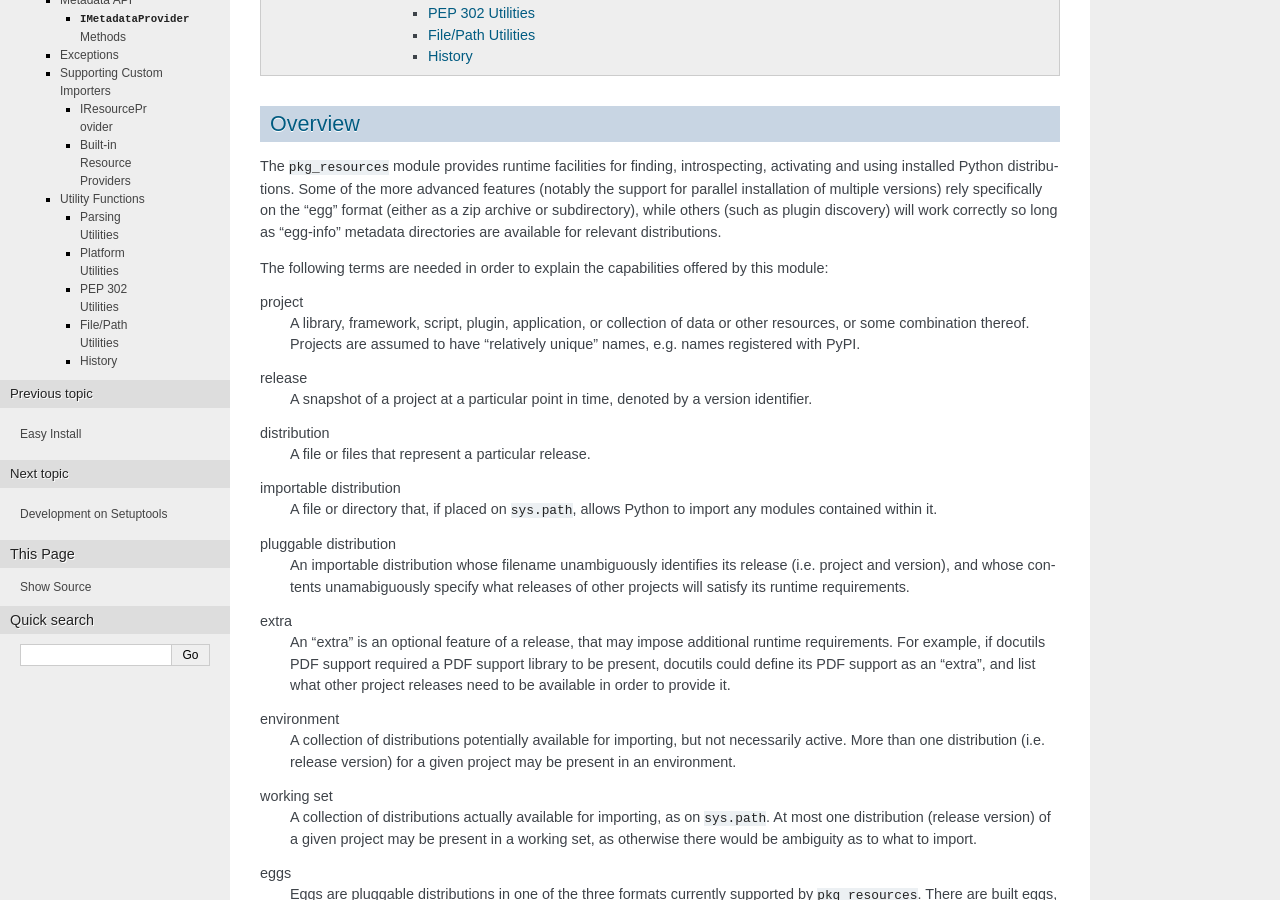
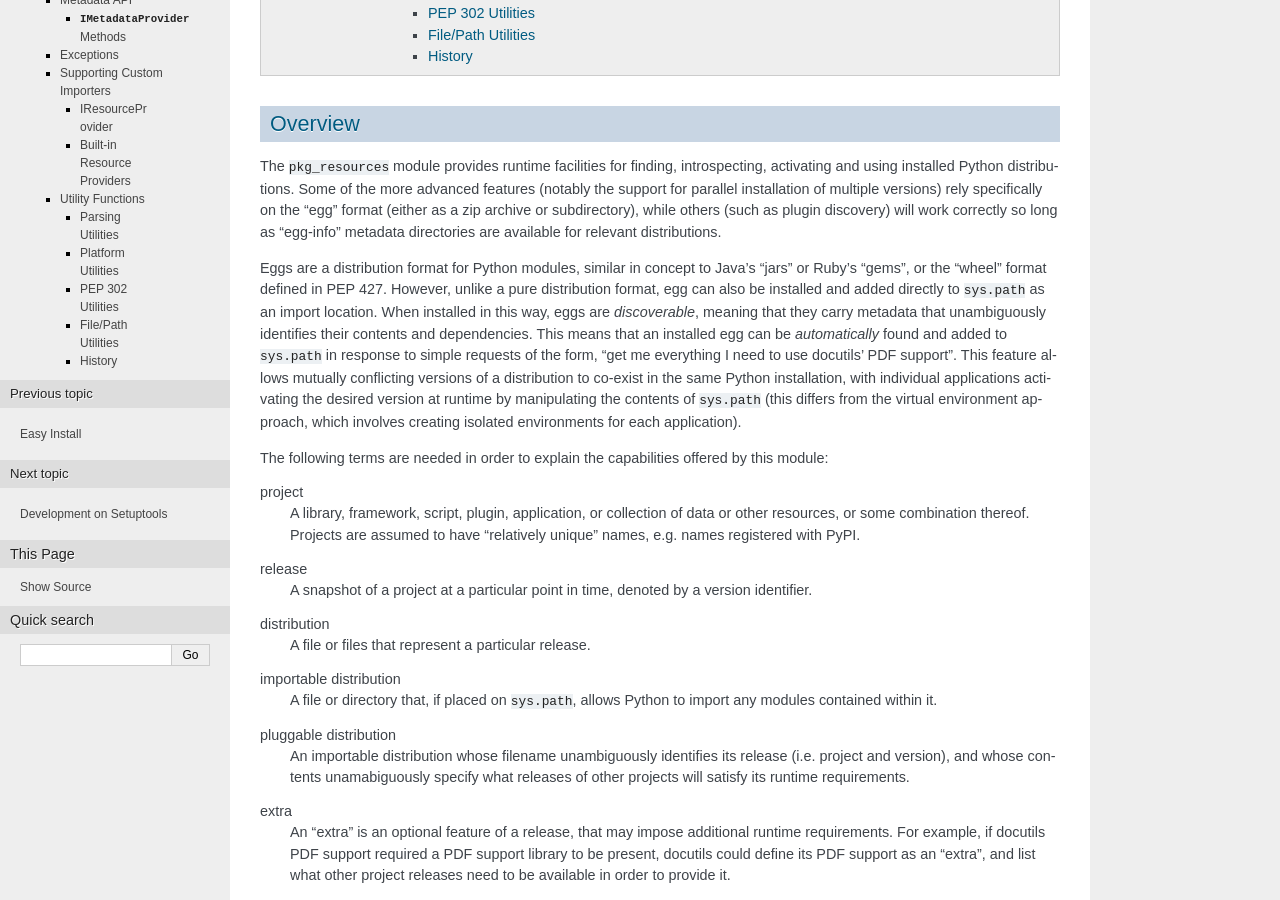
Before and after one commit to Distrotech/setuptools, a Sphinx documentation site: the page built from docs/pkg_resources.txt, in a window 1280 px wide and 900 px high, scrolled down 1049 px. Built offline with Sphinx 7.4.7, drawn with Linux system fonts in a browser that asks for light colours; the version number is read from the project's files by our own code.

Commit message:
Add back a more descriptive intro

```diff
--- a/docs/pkg_resources.txt
+++ b/docs/pkg_resources.txt
@@ -25,6 +25,21 @@ of multiple versions) rely specifically on the "egg" format (either as a
 zip archive or subdirectory), while others (such as plugin discovery) will
 work correctly so long as "egg-info" metadata directories are available for
 relevant distributions.
+
+Eggs are a distribution format for Python modules, similar in concept to
+Java's "jars" or Ruby's "gems", or the "wheel" format defined in PEP 427.
+However, unlike a pure distribution format, egg can also be installed and
+added directly to ``sys.path`` as an import location. When installed in
+this way, eggs are *discoverable*, meaning that they carry metadata that
+unambiguously identifies their contents and dependencies. This means that
+an installed egg can be *automatically* found and added to ``sys.path`` in
+response to simple requests of the form, "get me everything I need to use
+docutils' PDF support". This feature allows mutually conflicting versions of
+a distribution to co-exist in the same Python installation, with individual
+applications activating the desired version at runtime by manipulating the
+contents of ``sys.path`` (this differs from the virtual environment
+approach, which involves creating isolated environments for each
+application).
 
 The following terms are needed in order to explain the capabilities offered
 by this module:
```
